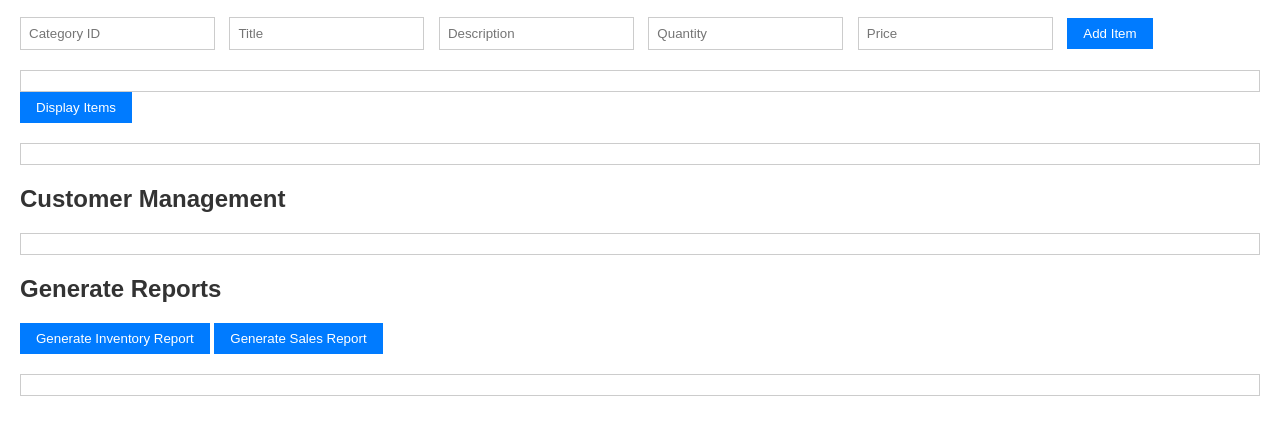
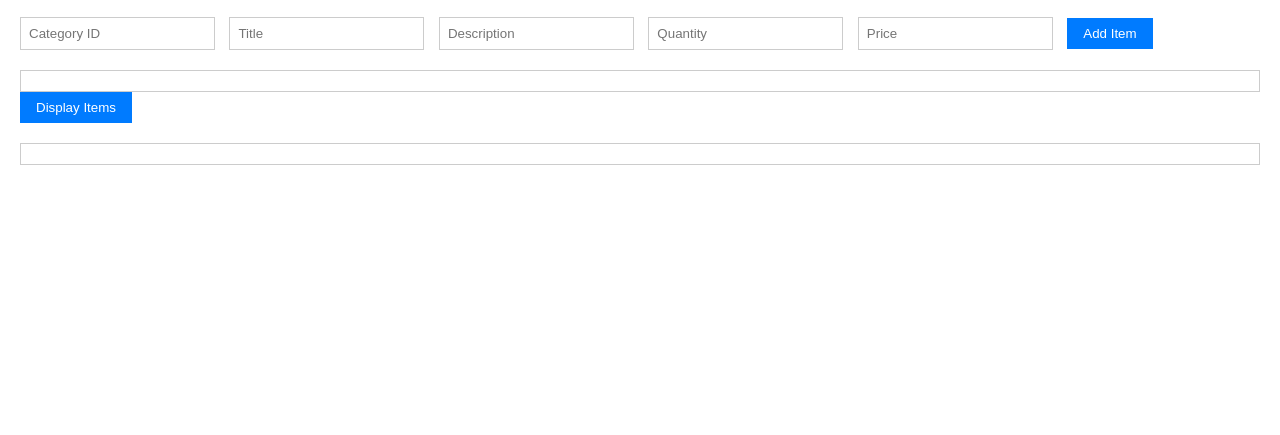
Before and after one commit to adi-p-g/Shop, a plain HTML site: page admin.html in a window 1280 px wide. Shown: the part 111-546 px from the top of the page. Drawn offline with Linux system fonts and the light colour scheme; no server answers.

Commit message:
Update admin.html

```diff
--- a/admin.html
+++ b/admin.html
@@ -57,7 +57,7 @@
 
     </div>
 
-    <div class="customer-section">
+<!--     <div class="customer-section">
         <h2>Customer Management</h2>
         <div id="customer-list"></div>
     </div>
@@ -67,7 +67,7 @@
         <button id="generate-inventory-report">Generate Inventory Report</button>
         <button id="generate-sales-report">Generate Sales Report</button>
         <div id="report-output"></div>
-    </div>
+    </div> -->
 
     <script src="admin.js"></script>
 </body>
```
